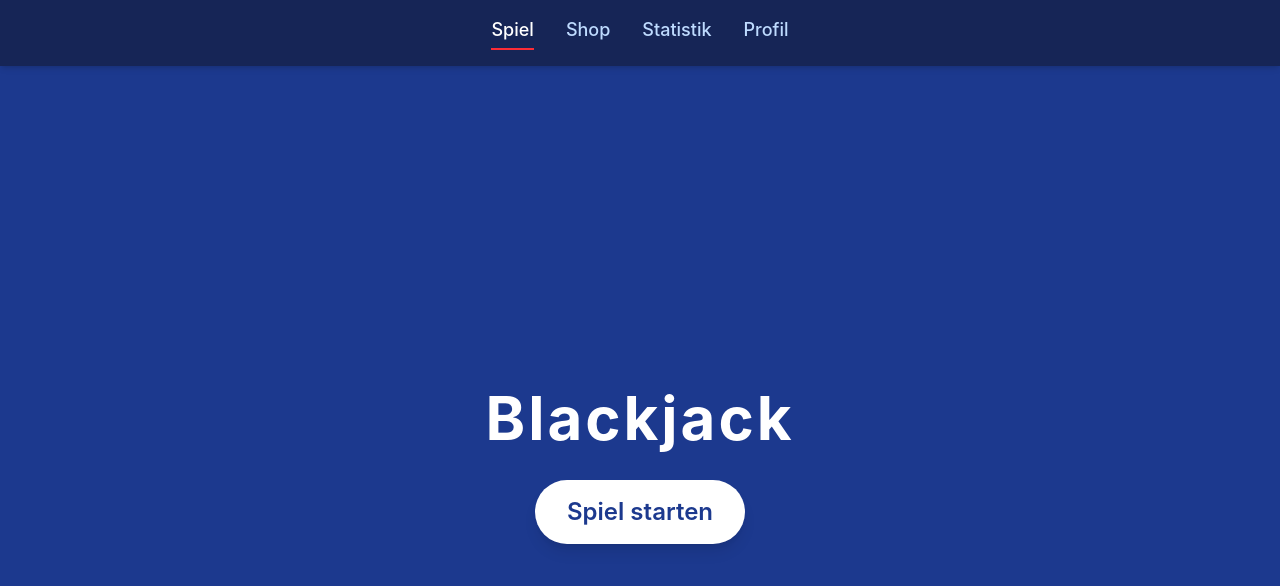
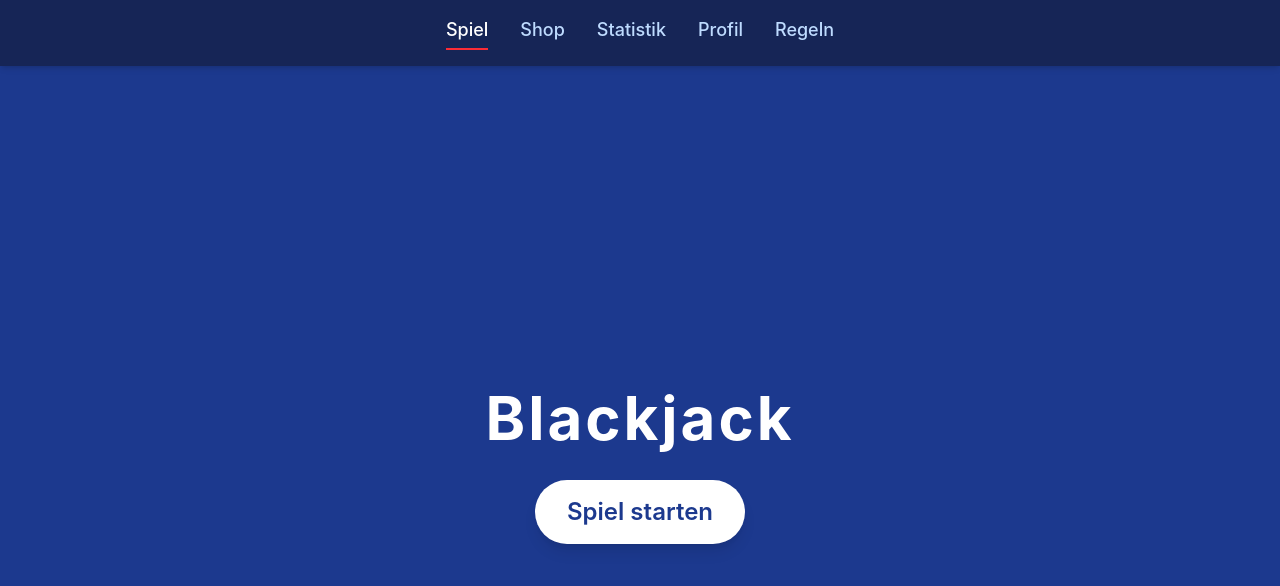
Before and after one commit to LeFrei/blackjack, a SvelteKit app: page / in a window 1280 px wide. Shown: the top 586 px of the page. Built offline with nearby package versions, Linux system fonts and the light colour scheme.

Commit message:
Update +layout.svelte

```diff
--- a/src/routes/+layout.svelte
+++ b/src/routes/+layout.svelte
@@ -16,7 +16,8 @@
 		{ href: `${base}/`, label: 'Spiel' },
 		{ href: `${base}/shop`, label: 'Shop' },
 		{ href: `${base}/stats`, label: 'Statistik' },
-		{ href: `${base}/profile`, label: 'Profil' }
+		{ href: `${base}/profile`, label: 'Profil' },
+		{ href: `${base}/rules`, label: 'Regeln' }
 	];
 </script>
 
```
